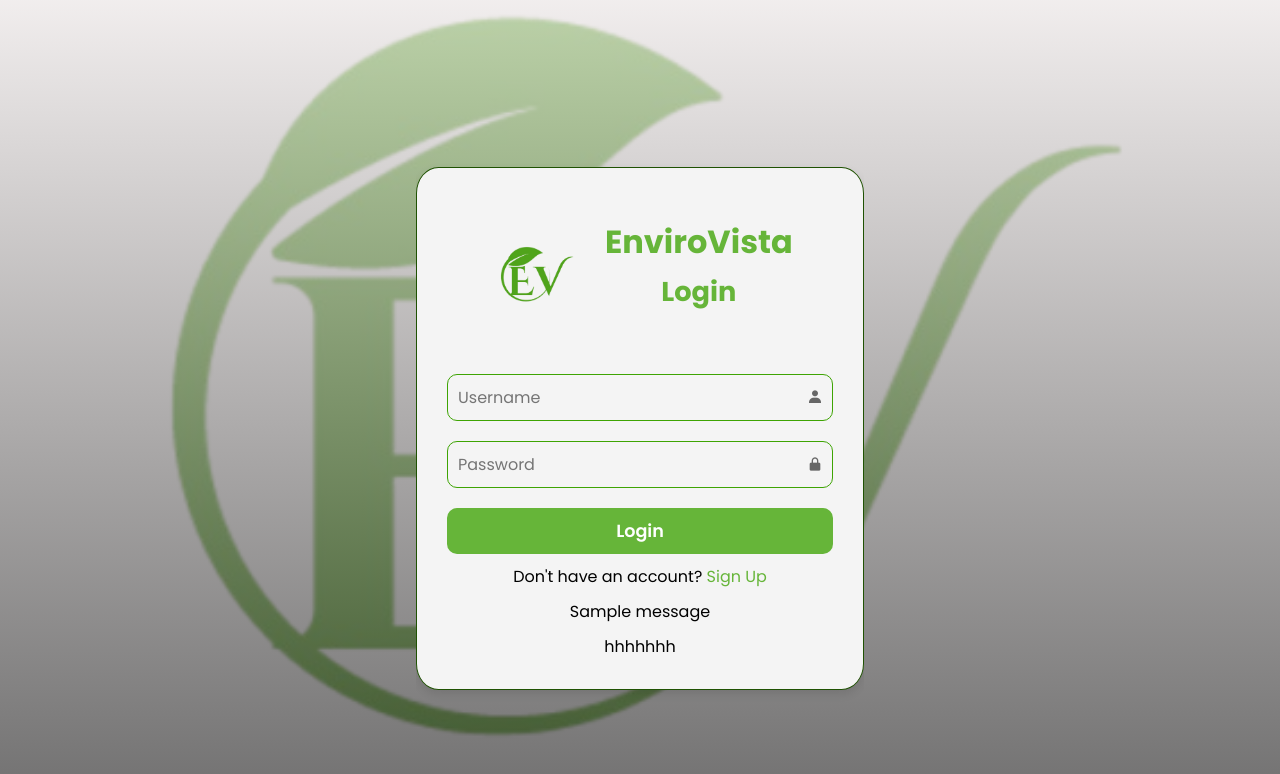
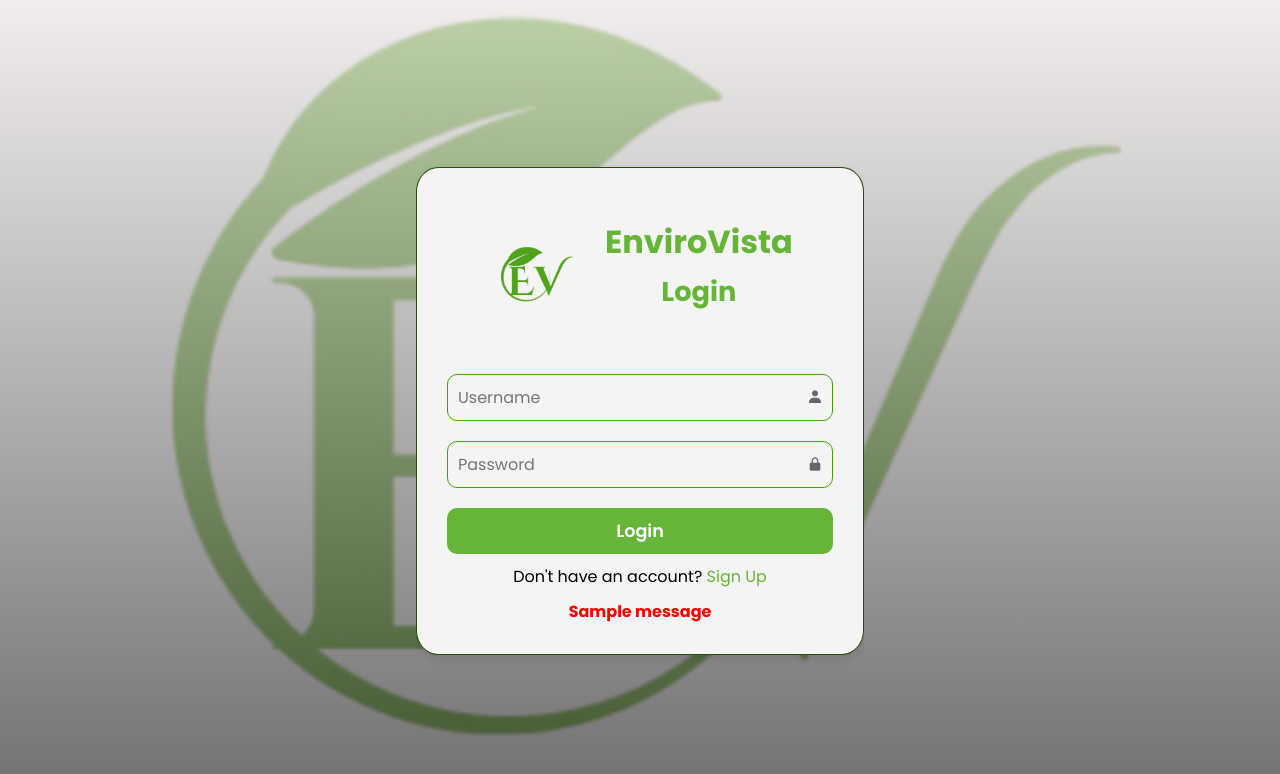
Before and after one commit to Mukesh-Koushik/EnviroVista, a Django app: page / in a window 1280 px wide. Shown: the top 774 px of the page. Run offline with Django 5.2, Linux system fonts and the light colour scheme; tables that the repository leaves empty hold one stand-in row (values such as "Sample post"); one stand-in notice (Sample message) is shown.

Commit message:
Invalid text highlighting

```diff
--- a/Users/templates/Login_Signup.html
+++ b/Users/templates/Login_Signup.html
@@ -267,10 +267,8 @@
                 <p>Don't have an account? <span class="toggle-link" onclick="toggleForm()">Sign Up</span></p>
             </form>
             {% for message in messages %}
-                <p id="msg">{{ message }}</p>
+                <p style="color: red; font-weight:bold;">{{ message }}</p>
             {% endfor %}
-
-            <p class="demo">hhhhhhh</p>
         </div>
 
         <!-- Signup Form -->
@@ -312,7 +310,7 @@
                 </div>
                 <button type="submit">Sign Up</button>
                 {% for message in messages %}
-                    <p id="msg">{{ message }}</p>
+                    <p style="color: red; font-weight:bold;">{{ message }}</p>
                 {% endfor %}
                 <p>Already have an account? <span class="toggle-link" onclick="toggleForm()">Login</span></p>
             </form>
```
Also changed, not shown: Users/views.py (+1 -6 lines).
